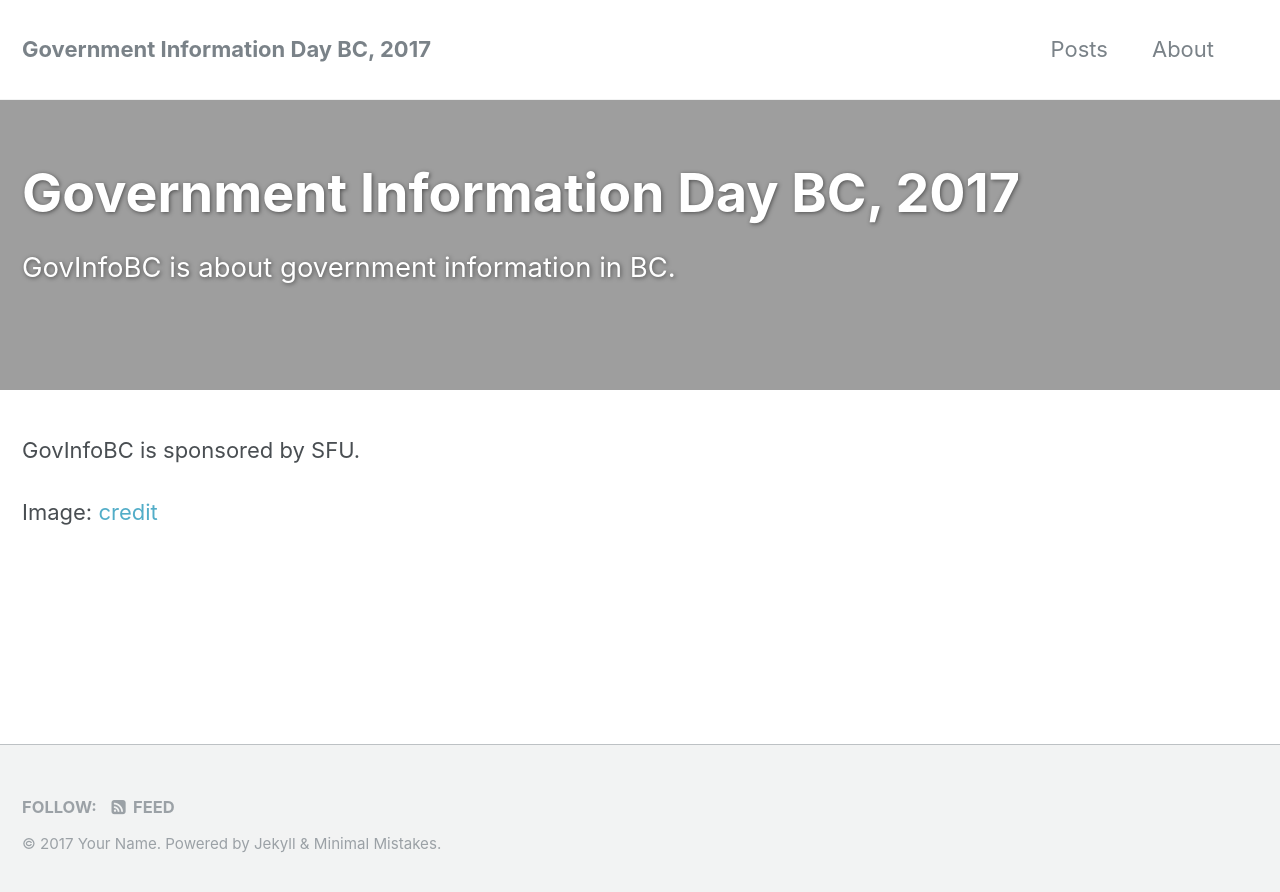
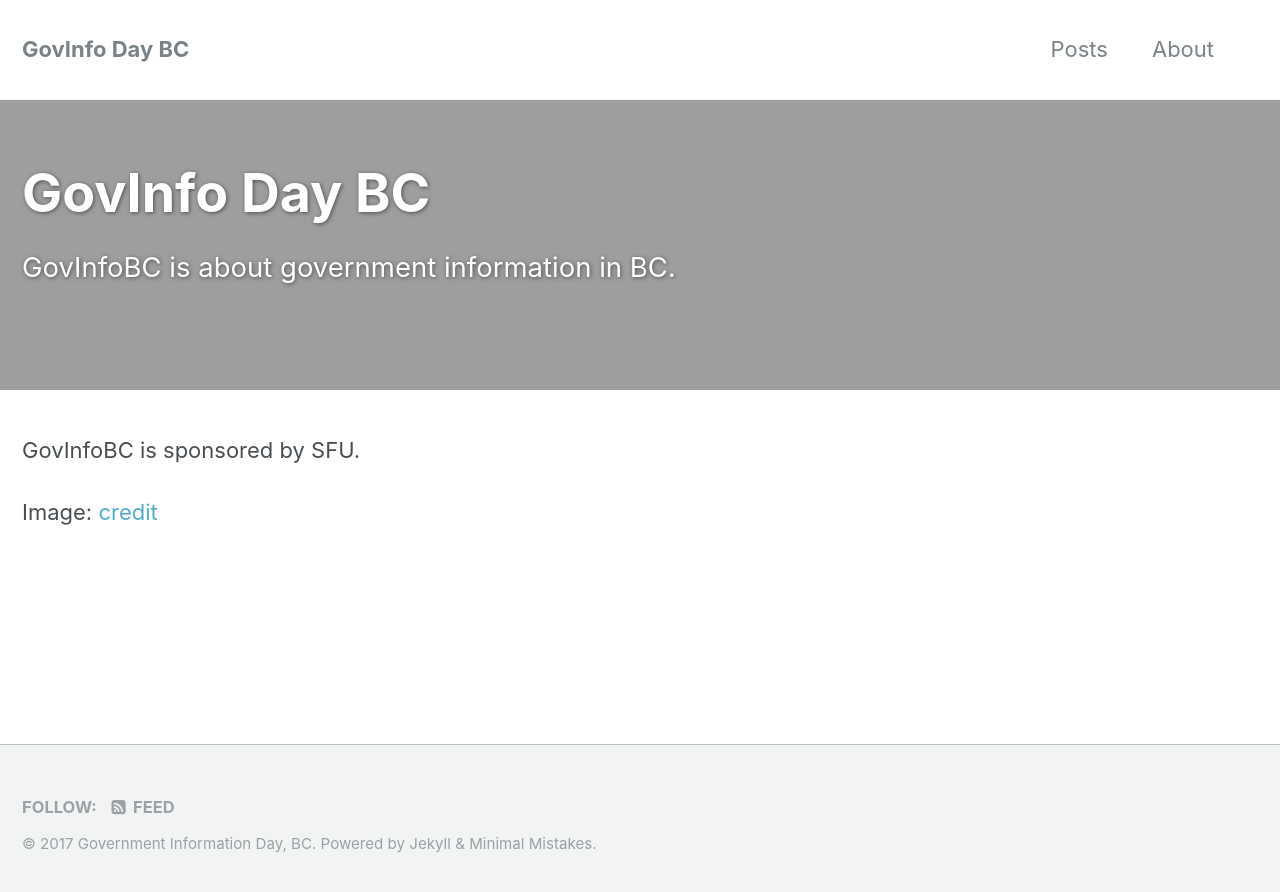
Before and after one commit to GovInfoBC/GovInfoBC.github.io, a Jekyll site: the page built from _pages/home.md, in a window 1280 px wide. Shown: the top 892 px of the page. Built offline with Jekyll 4.4.1, drawn with Linux system fonts in a browser that asks for light colours.

```diff
--- a/_config.yml
+++ b/_config.yml
@@ -7,10 +7,10 @@
 
 # Site Settings
 locale                   : "en"
-title                    : "Government Information Day BC, 2017"
+title                    : "GovInfo Day BC"
 title_separator          : "-"
-name                     : "Your Name"
-description              : "An amazing website."
+name                     : "Government Information Day, BC"
+description              : "Annual event"
 url                      : # the base hostname & protocol for your site e.g. "https://mmistakes.github.io"
 baseurl                  : # the subpath of your site, e.g. "/blog"
 repository               : # GitHub username/repo-name e.g. "mmistakes/minimal-mistakes"
@@ -77,10 +77,10 @@ analytics:
 
 # Site Author
 author:
-  name             : "Your Name"
+  name             : "Carla Graebner"
   avatar           : # path of avatar image, e.g. "/assets/images/bio-photo.jpg"
   bio              : "I am an amazing person."
-  location         : "Somewhere"
+  location         : "Burnaby, B.C."
   email            :
   uri              :
   bitbucket        :
```
